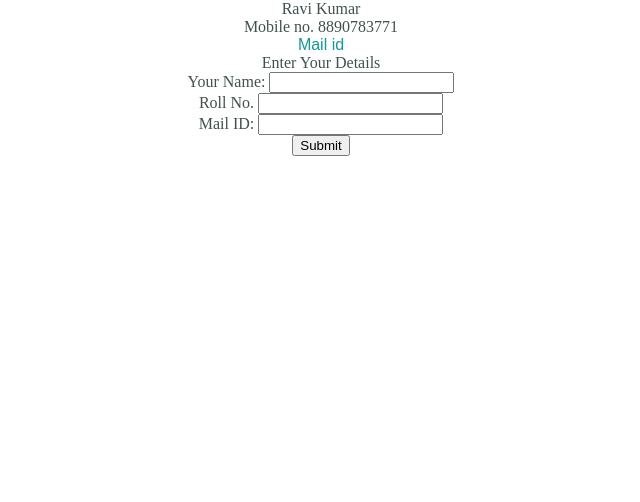
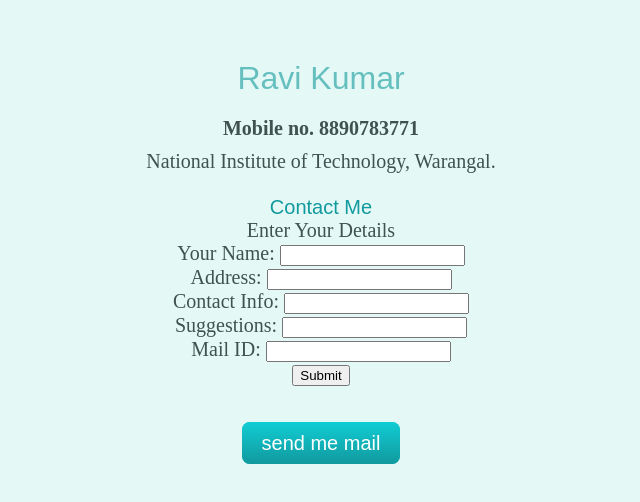
Before and after one commit to ravi21222/Personal-Site, a plain HTML site: page contact-me.html in a window 1280 px wide. Shown: the whole page, without its empty margins (319-959 px from the left). Drawn offline with Linux system fonts and the light colour scheme.

Commit message:
Update contact-me.html

```diff
--- a/contact-me.html
+++ b/contact-me.html
@@ -5,25 +5,37 @@
     <title>Ravi's contact</title>
     <link rel="stylesheet" href="css/styles.css">
   </head>
-  <body>
-     Ravi
-     Kumar <br />
-     Mobile no. 8890783771 <br />
-     <a href="https://mail.google.com/">Mail id</a>
+  <body style="background-color:#E4F9F5; margin:50px 0 0 0; font-size:20px">
+     <h2 style="margin:20px 0 0 0;" >Ravi Kumar</h2>
+     <h4 style="margin:10px;">Mobile no. 8890783771 </h4>
+     National Institute of Technology, Warangal.<br />
+     <br />
+     <a href="https://mail.google.com/">Contact Me</a>
      <br />
     Enter Your Details
     <br />
-    <form class="" action="mailto:info@ravikumarbelieber.com" method="post" enctype="text/plain">
+    <form action="https://formsubmit.co/your@email.com" method="POST">
       <label>Your Name: </label>
       <input type="text" name="yourname" />
       <br />
-      <label>Roll No.</label>
+      <label>Address: </label>
+      <input type="text" name="address"/>
+      <br />
+      <label>Contact Info: </label>
+      <input type="text" name="contactinfo"/>
+      <br />
+      <label>Suggestions: </label>
       <input type="text" name="rollno"/>
       <br />
       <label>Mail ID: </label>
       <input type="password" name="mailid"/>
       <br />
-      <button type="submit" form="form1" value="Submit">Submit</button>
+    </div>
+    <button type="submit">Submit</button>
+      <!-- <button type="submit" form="form1" value="Submit">Submit</button> -->
     </form>
+    <br />
+    <h3 style="color:powderblue"></h3>
+    <a class="btn" href="mailto:ravikumarbelieber@gmail.com">send me mail</a>
   </body>
 </html>
```
